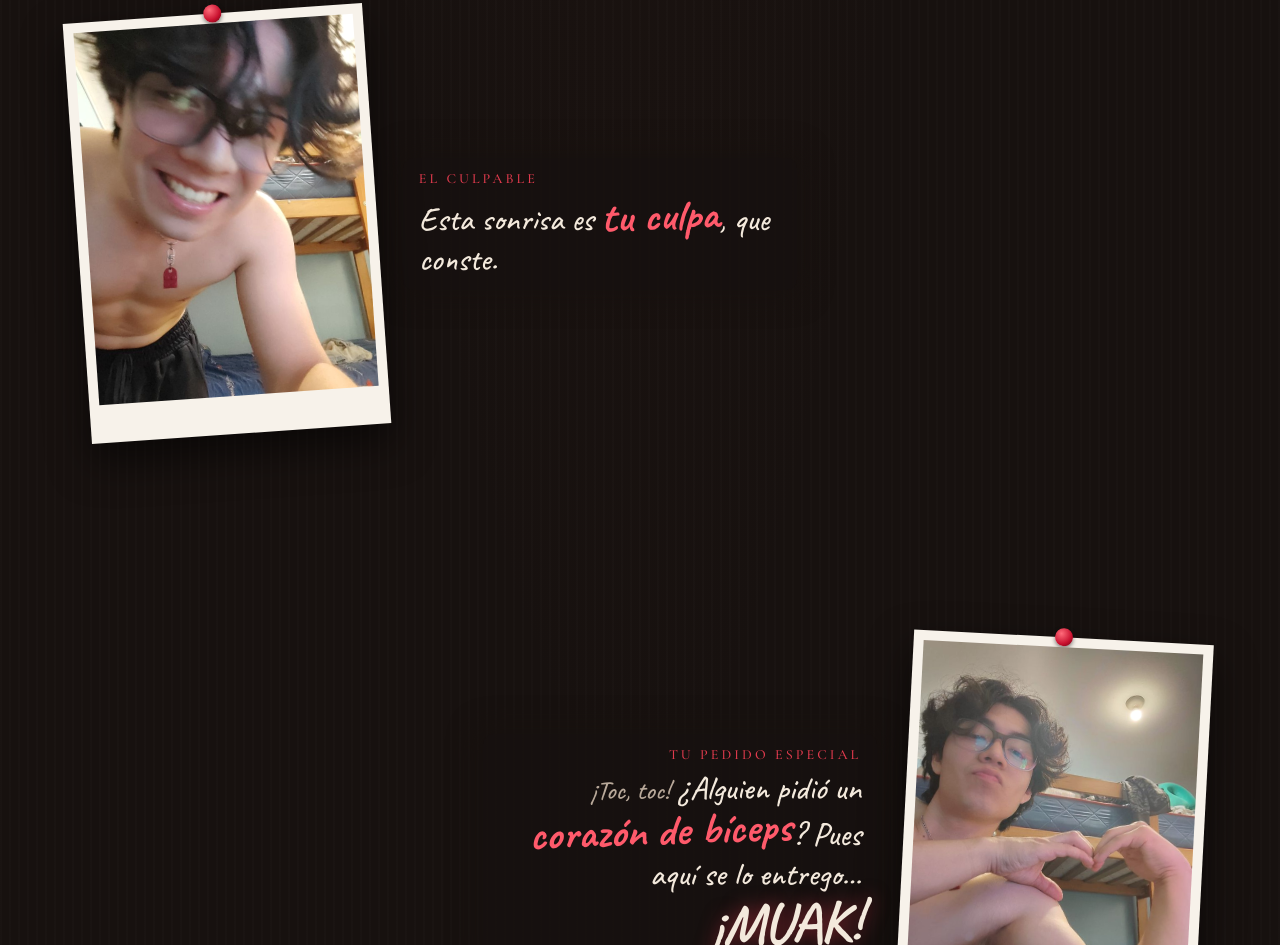
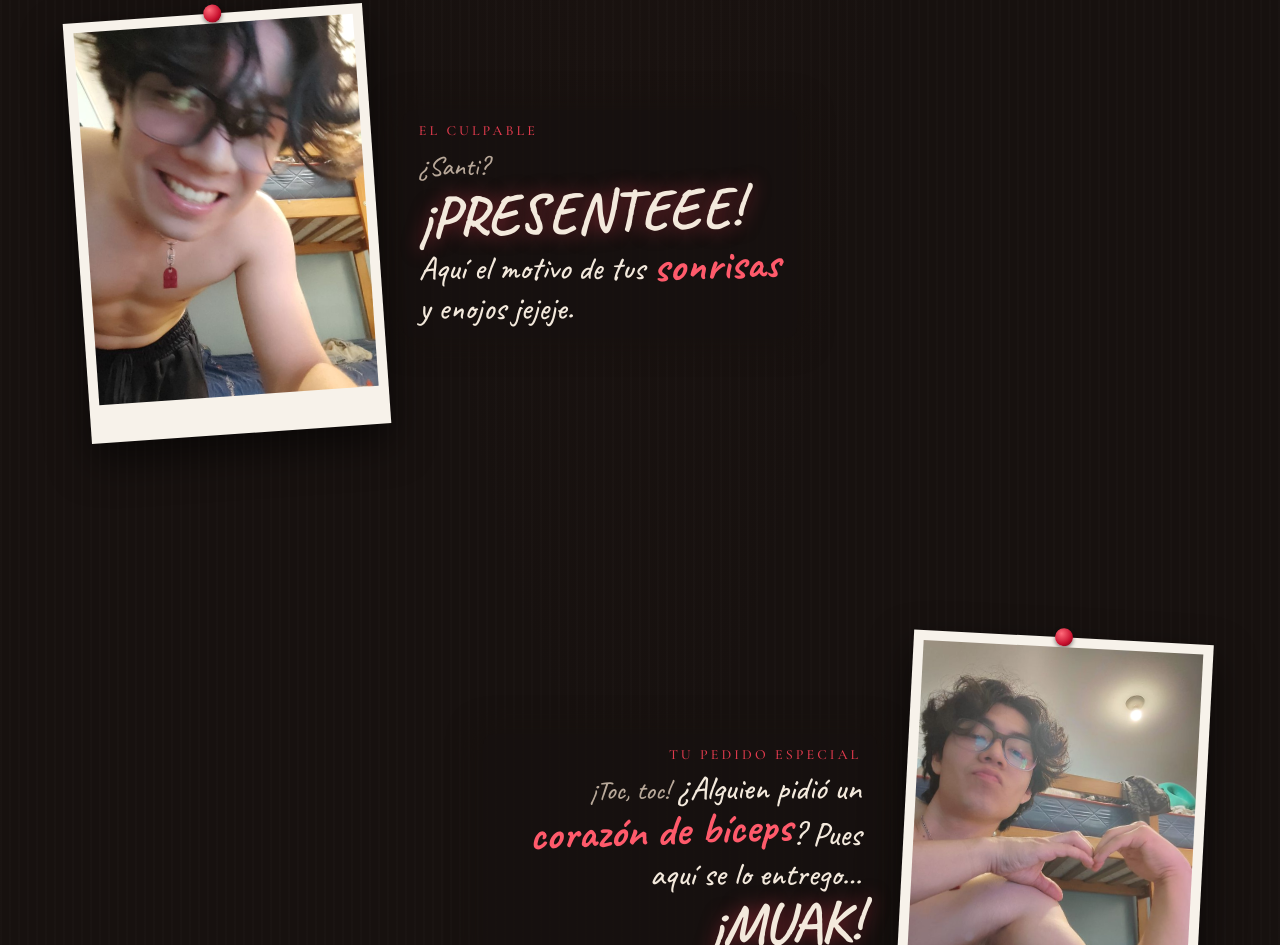
Before and after one commit to Lettuze/para-xio, a plain HTML site: page index.html in a window 1280 px wide. Shown: the part 6504-7449 px from the top of the page. Drawn offline with nearby package versions, Linux system fonts and the light colour scheme.

Commit message:
Frase de la foto sonriendo
Co-Authored-By: Claude Opus 5.5 <noreply@anthropic.com>
Claude-Session: https://claude.ai/code/session_01KLz9tQQSM27WMjGsAboN1t

```diff
--- a/index.html
+++ b/index.html
@@ -168,7 +168,7 @@
 
 <section class="knot"><div class="card">
   <div class="polaroid" style="--r:-4deg"><span class="pin"></span><img src="img/7.jpg" alt="Santi sonriendo"></div>
-  <div class="note"><div class="when">el culpable</div><p>Esta sonrisa es <b>tu culpa</b>, que conste.</p></div>
+  <div class="note"><div class="when">el culpable</div><p><i>¿Santi?</i> <b class="xl">¡PRESENTEEE!</b> Aquí el motivo de tus <b>sonrisas</b> y enojos jejeje.</p></div>
 </div></section>
 
 <section class="knot"><div class="card">
```
